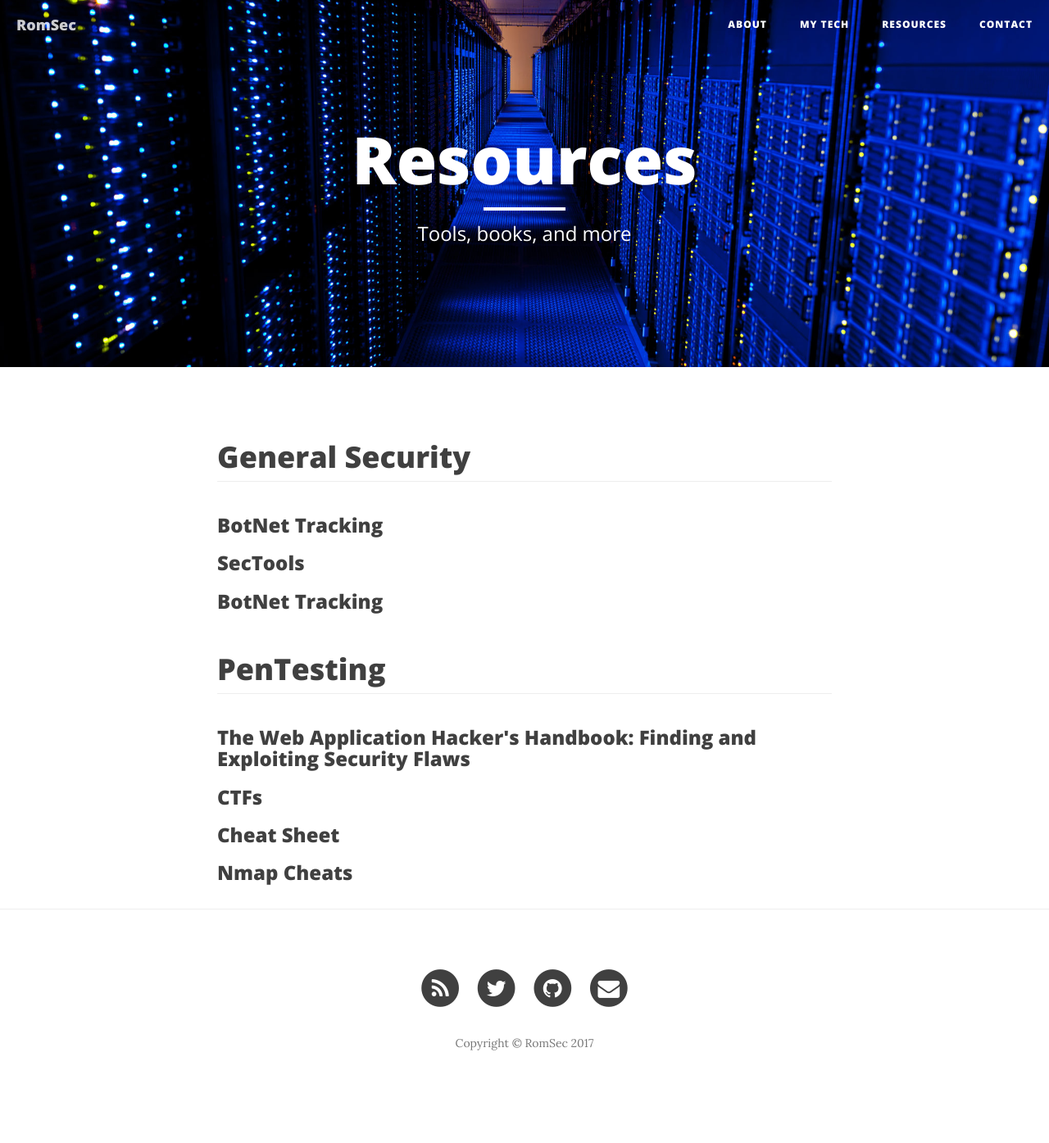
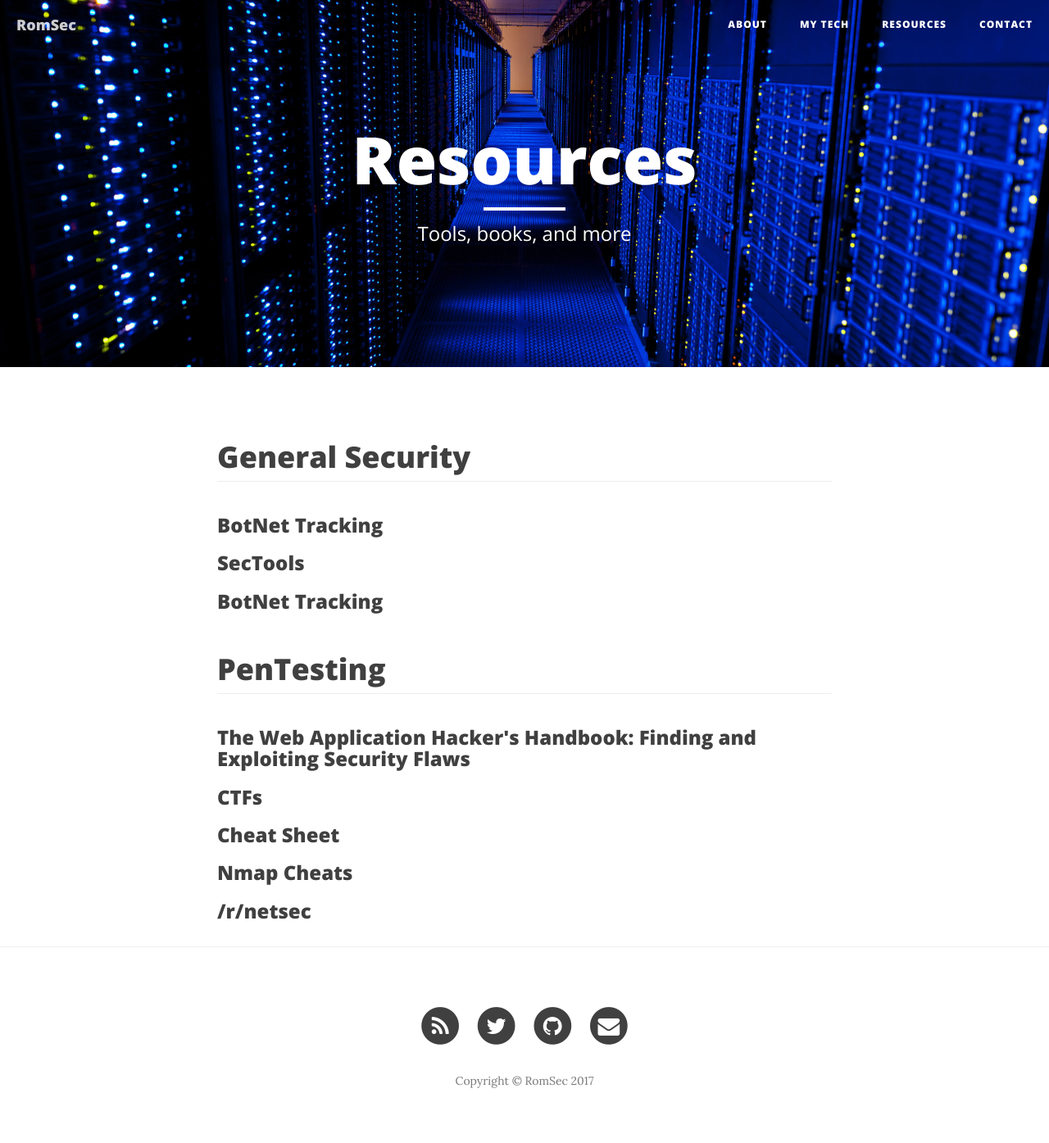
Before and after one commit to RomSec/RomSec.github.io, a Jekyll site: the page built from resources.html, in a window 1280 px wide. Shown: the whole page at 82% size. Built offline with Jekyll 4.4.1, drawn with Linux system fonts in a browser that asks for light colours; nearby versions of some CDN libraries; before the commit the page ends 1349 px from its top, so only the background shows below that.

Commit message:
Update resources.html

```diff
--- a/resources.html
+++ b/resources.html
@@ -25,3 +25,4 @@ header-img: "img/resources-header.jpg"
 <h3><a href="https://github.com/apsdehal/awesome-ctf">CTFs</a></h3>
 <h3><a href="https://highon.coffee/blog/penetration-testing-tools-cheat-sheet/">Cheat Sheet</a></h3>
 <h3><a href="https://hackertarget.com/7-nmap-nse-scripts-recon/">Nmap Cheats</a></h3>
+<h3><a href="https://www.reddit.com/r/netsec/">/r/netsec</a></h3>
```
